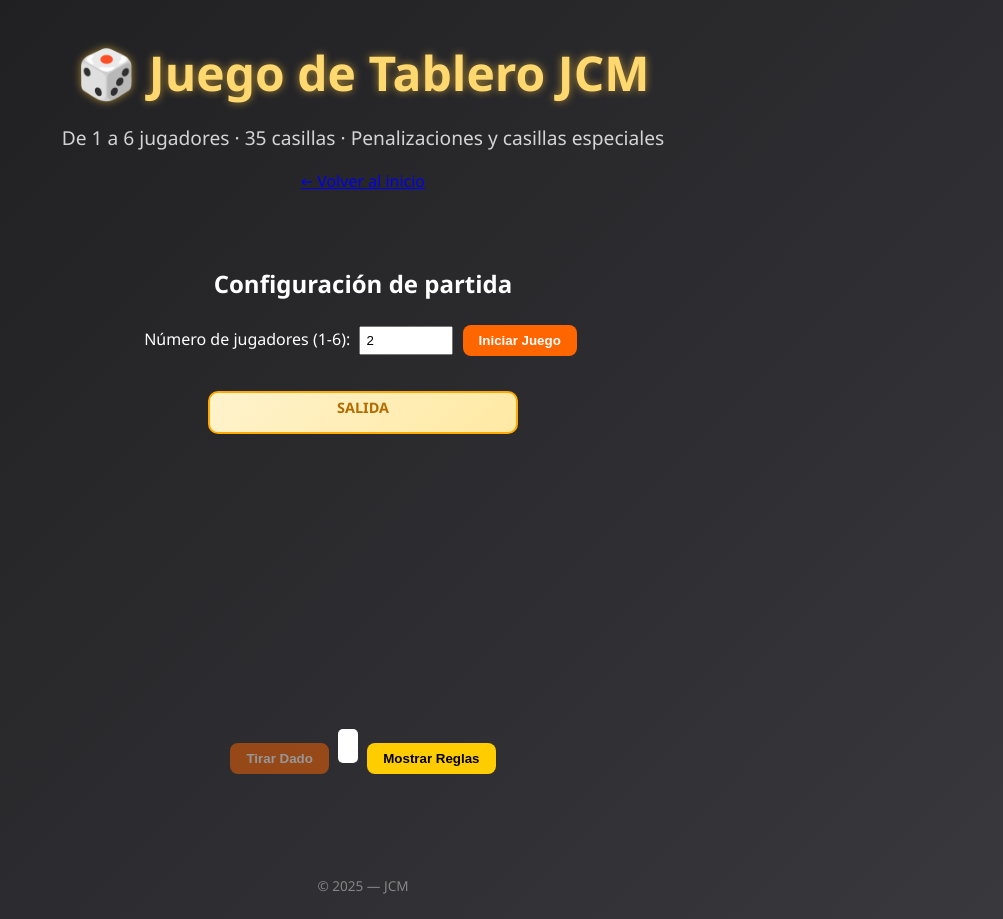
After one commit to jcm201080/juegosJCM, a Flask app: page /tablero-oca in a window 1280 px wide. The commit adds this page. Shown: the whole page, without its empty margins (277-1280 px from the left). Run offline with Flask 3, Linux system fonts and the light colour scheme.

Commit message:
juego del tablero

```diff
--- a/app.py
+++ b/app.py
@@ -29,7 +29,12 @@ def home():
 @app.route("/juego-mate")
 def juego_mate():
     # Aquí usamos tu index.html actual del juego
-    return render_template("index.html")
+    return render_template("juego_mate.html")
+
+# 🆕 Nueva ruta para el juego de tablero
+@app.route("/tablero-oca")
+def tablero_oca():
+    return render_template("tablero_oca.html")
 
 
 
--- /dev/null
+++ b/static/css/tablero_oca.css
@@ -0,0 +1,267 @@
+/* ========== LAYOUT GENERAL DEL JUEGO DE TABLERO ========== */
+
+.tablero-main {
+    max-width: 900px;
+    margin: 0 auto 40px;
+    padding: 0 15px 30px;
+}
+
+/* Reaprovechamos tu idea de #tablero_principal pero SIN tocar el <body> */
+#tablero_principal {
+    display: flex;
+    flex-direction: column;
+    align-items: center;
+    justify-content: flex-start; /* arriba, así entra todo bien */
+    min-height: 70vh;
+    margin: 0 auto;
+}
+
+/* Paneles superiores */
+.panel-config,
+.panel-nombres,
+.panel-controles,
+.panel-tablero {
+    margin-top: 15px;
+    text-align: center;
+}
+
+/* Inputs y botones */
+#configuracion input[type="number"] {
+    width: 80px;
+    padding: 5px;
+    margin-left: 5px;
+}
+
+#iniciarJuego,
+#tirarDado,
+#mostrarReglas,
+.btn-confirmar-jugadores {
+    margin: 5px;
+    padding: 8px 16px;
+    border-radius: 8px;
+    border: none;
+    cursor: pointer;
+    font-weight: 600;
+    background-color: #ff6600;
+    color: white;
+    transition: background-color 0.3s;
+}
+
+#iniciarJuego:hover,
+#tirarDado:hover,
+#mostrarReglas:hover,
+.btn-confirmar-jugadores:hover {
+    background-color: #cc5500;
+}
+
+#tirarDado:disabled {
+    opacity: 0.5;
+    cursor: not-allowed;
+}
+
+/* Contenedor de nombres */
+.panel-nombres {
+    display: flex;
+    flex-wrap: wrap;
+    justify-content: center;
+    gap: 8px;
+}
+
+.nombreJugador {
+    padding: 5px 8px;
+    border-radius: 6px;
+    border: 1px solid #ccc;
+}
+
+/* ========== TABLERO ========== */
+/* Reaprovechamos tu grid 7x5 con casillas de 40px */
+
+#tablero {
+    display: grid;
+    grid-template-columns: repeat(7, 40px);
+    grid-template-rows: repeat(5, 40px);
+    gap: 5px;
+    margin-bottom: 20px;
+    width: fit-content;
+    margin: 20px auto;
+}
+
+/* Casilla básica */
+.casilla {
+    display: flex;
+    align-items: center;
+    justify-content: center;
+    background-color: #fff;
+    border: 1px solid #ccc;
+    font-size: 16px;   /* 🔥 número más grande */
+    font-weight: bold;
+    position: relative;
+    color: black;      /* Asegura visibilidad */
+}
+
+
+/* Casillas especiales con color + icono */
+
+/* Avance extra (4 y 22) */
+.casilla.especial {
+    background-color: #ffcc00;
+}
+
+/* Penalización (12 y 19) */
+.casilla.penalizacion {
+    background-color: #ff6666;
+}
+
+/* ICONOS: carcel / estrella usando pseudo-elementos */
+/* Avance (⭐) y penalización (⛓️) */
+.casilla.especial::after,
+.casilla.penalizacion::after {
+    position: absolute;
+    bottom: 2px;
+    right: 3px;
+    font-size: 14px;  /* 🔥 más pequeño que antes */
+    opacity: 0.8;     /* no tapa el número */
+    pointer-events: none;
+}
+
+/* Casilla de salida (fuera del tablero) */
+/* ===== CASILLA DE SALIDA ===== */
+.casilla-salida {
+    margin: 0 auto 10px;
+    min-width: 160px;
+    padding: 5px 10px 10px;
+    border-radius: 10px;
+    border: 2px solid #ffaa00;
+    background: linear-gradient(135deg, #fff3cd, #ffe9a3);
+    display: flex;
+    flex-direction: column;      /* SALIDA arriba, fichas debajo */
+    align-items: center;
+    justify-content: center;
+    gap: 5px;
+    font-weight: bold;
+    position: relative;
+}
+
+.salida-fichas {
+    display: flex;
+    flex-wrap: wrap;             /* 👈 aquí está la magia del salto de línea */
+    justify-content: center;     /* centradas en cada fila */
+    gap: 6px;                    /* separación entre fichas */
+    width: 100%;
+}
+
+/* Texto SALIDA dentro */
+.casilla-salida .salida-label {
+    font-size: 0.9rem;
+    color: #b36b00;
+    text-transform: uppercase;
+}
+
+
+
+
+
+
+/* ⭐ para casilla especial (avance) */
+.casilla.especial::after {
+    content: "⭐";
+}
+
+/* ⛓️ para penalización (cárcel/pierde turno) */
+.casilla.penalizacion::after {
+    content: "⛓️";
+}
+
+/* Si algún día quieres cambiar de emoji a imagen, puedes usar:
+.casilla.penalizacion {
+    background-image: url('/static/img/perderTurno.jpg');
+    background-size: cover;
+}
+*/
+
+/* ========== FICHAS ========== */
+
+.ficha {
+    width: 30px;
+    height: 30px;
+    border-radius: 50%;
+    display: flex;
+    align-items: center;
+    justify-content: center;
+    color: white;
+    font-size: 10px;
+    font-weight: bold;
+    text-align: center;
+    position: absolute;
+    top: 50%;
+    left: 50%;
+    transform: translate(-50%, -50%);
+}
+
+/* Ficha dentro de la salida → comportamiento normal */
+.casilla-salida .ficha {
+    position: static;
+    transform: none;
+    width: 28px;
+    height: 28px;
+}
+
+
+/* ========== ESTADO DEL JUEGO ========== */
+
+#estadoJuego {
+    margin-top: 20px;
+    font-size: 1.2rem;
+    color: black;
+    background-color: white;
+    padding: 5px 10px;
+    display: inline-block;
+    border-radius: 5px;
+    min-height: 24px;
+}
+
+/* ========== REGLAS ========== */
+/* Usamos tu estilo de caja oscura translúcida */
+
+.reglas {
+    color: white;
+    background-color: rgba(0, 0, 0, 0.8);
+    padding: 15px;
+    border-radius: 10px;
+    width: 60%;
+    margin: 20px auto;
+    text-align: center;
+    display: none; /* el JS la muestra/oculta */
+}
+
+.reglas h1 {
+    font-size: 1.3rem;
+    margin-bottom: 10px;
+}
+
+/* Botón de reglas (ya viene del bloque de botones) pero afinamos un poco */
+#mostrarReglas {
+    background-color: #ffcc00;
+    color: black;
+}
+
+#mostrarReglas:hover {
+    background-color: #ffaa00;
+}
+
+/* ========== RESPONSIVE ========== */
+
+@media (max-width: 600px) {
+    #tablero {
+        transform: scale(0.9);
+        transform-origin: center;
+    }
+
+    .reglas {
+        width: 90%;
+    }
+
+    #estadoJuego {
+        font-size: 1rem;
+    }
+}
--- /dev/null
+++ b/static/js/tablero_oca.js
@@ -0,0 +1,203 @@
+document.addEventListener("DOMContentLoaded", function() {
+    const tablero = document.getElementById("tablero");
+    const salidaDiv = document.getElementById("salida");
+    const salidaFichasDiv = document.getElementById("salida-fichas"); // 👈 NUEVO
+    const tirarDadoBtn = document.getElementById("tirarDado");
+    const estadoJuego = document.getElementById("estadoJuego");
+    const numJugadoresInput = document.getElementById("numJugadores");
+    const iniciarJuegoBtn = document.getElementById("iniciarJuego");
+    const nombresJugadoresDiv = document.getElementById("nombresJugadores");
+    const btnMostrarReglas = document.getElementById("mostrarReglas");
+    const contenedorReglas = document.querySelector(".reglas");
+
+    if (!tablero || !tirarDadoBtn || !estadoJuego || !numJugadoresInput || !iniciarJuegoBtn) {
+        return;
+    }
+
+    let jugadores = [];
+    let turno = 0;
+    let juegoTerminado = false;
+    let jugadoresPenalizados = new Set();
+
+    tirarDadoBtn.disabled = true;
+
+    iniciarJuegoBtn.addEventListener("click", function() {
+        const numJugadores = parseInt(numJugadoresInput.value);
+        if (isNaN(numJugadores) || numJugadores < 1 || numJugadores > 6) {
+            alert("El número de jugadores debe estar entre 1 y 6.");
+            return;
+        }
+
+        nombresJugadoresDiv.innerHTML = "";
+        jugadores = [];
+
+        for (let i = 0; i < numJugadores; i++) {
+            const input = document.createElement("input");
+            input.type = "text";
+            input.placeholder = `Nombre del jugador ${i + 1}`;
+            input.classList.add("nombreJugador");
+            nombresJugadoresDiv.appendChild(input);
+        }
+
+        const confirmarBtn = document.createElement("button");
+        confirmarBtn.textContent = "Confirmar nombres";
+        confirmarBtn.classList.add("btn-confirmar-jugadores");
+        confirmarBtn.addEventListener("click", iniciarPartida);
+        nombresJugadoresDiv.appendChild(confirmarBtn);
+    });
+
+    function iniciarPartida() {
+        const inputs = document.querySelectorAll(".nombreJugador");
+        jugadores = [];
+
+        inputs.forEach((input, i) => {
+            let nombre = input.value.trim();
+            if (nombre === "") nombre = `Jugador ${i + 1}`;
+            jugadores.push({ nombre, posicion: -1, ficha: null });
+        });
+
+        tablero.innerHTML = "";
+        turno = 0;
+        juegoTerminado = false;
+        jugadoresPenalizados.clear();
+        estadoJuego.textContent = "";
+
+        // 🔄 limpiar también las fichas de salida
+        if (salidaFichasDiv) {
+            salidaFichasDiv.innerHTML = "";
+        }
+
+        for (let i = 1; i <= 35; i++) {
+            const casilla = document.createElement("div");
+            casilla.classList.add("casilla");
+
+            const numero = document.createElement("span");
+            numero.classList.add("numero");
+            numero.textContent = i;
+            casilla.appendChild(numero);
+
+            if (i === 12 || i === 19) {
+                casilla.classList.add("penalizacion");
+            } else if (i === 4 || i === 22) {
+                casilla.classList.add("especial");
+            }
+
+            tablero.appendChild(casilla);
+        }
+
+        // Fichas en SALIDA
+        jugadores.forEach((jugador, index) => {
+            const ficha = document.createElement("div");
+            ficha.classList.add("ficha");
+            ficha.textContent = jugador.nombre;
+            ficha.style.backgroundColor = `hsl(${index * 60}, 70%, 50%)`;
+            jugador.ficha = ficha;
+            jugador.posicion = -1;
+
+            if (salidaFichasDiv) {           // 👈 AQUÍ EL CAMBIO
+                salidaFichasDiv.appendChild(ficha);
+            }
+        });
+
+        tirarDadoBtn.disabled = false;
+        estadoJuego.textContent = "Partida iniciada. Empieza " + jugadores[0].nombre;
+    }
+
+    function moverJugador(jugador, pasos) {
+        // Quitar ficha de donde esté
+        if (jugador.posicion >= 0) {
+            const casillaActual = tablero.children[jugador.posicion];
+            if (casillaActual && casillaActual.contains(jugador.ficha)) {
+                casillaActual.removeChild(jugador.ficha);
+            }
+        } else {
+            // Está en SALIDA
+            if (salidaFichasDiv && salidaFichasDiv.contains(jugador.ficha)) { // 👈 CAMBIO
+                salidaFichasDiv.removeChild(jugador.ficha);
+            }
+        }
+
+        let nuevaPosicion = jugador.posicion + pasos;
+        const casillaFinal = 34;
+
+        if (nuevaPosicion > casillaFinal) {
+            let exceso = nuevaPosicion - casillaFinal;
+            nuevaPosicion = casillaFinal - exceso;
+            estadoJuego.textContent = `${jugador.nombre} saca un ${pasos} y rebota, retrocede a la casilla ${nuevaPosicion + 1}.`;
+        }
+
+        jugador.posicion = nuevaPosicion;
+        const numeroCasilla = jugador.posicion + 1;
+
+        if (jugador.posicion === casillaFinal) {
+            estadoJuego.textContent = `${jugador.nombre} ha ganado el juego 🎉`;
+            juegoTerminado = true;
+            tirarDadoBtn.disabled = true;
+
+            const casillaGanadora = tablero.children[jugador.posicion];
+            if (casillaGanadora) {
+                casillaGanadora.appendChild(jugador.ficha);
+            }
+            return false;
+        }
+
+        if (numeroCasilla === 12 || numeroCasilla === 19) {
+            estadoJuego.textContent = `${jugador.nombre} cae en una casilla de penalización y pierde un turno. ☠️`;
+            jugadoresPenalizados.add(jugador.nombre);
+        } else if (numeroCasilla === 4 || numeroCasilla === 22) {
+            estadoJuego.textContent = `${jugador.nombre} cae en una casilla especial y avanza 2 casillas más ✨`;
+            jugador.posicion = Math.min(jugador.posicion + 2, casillaFinal);
+        }
+
+        const nuevaCasilla = tablero.children[jugador.posicion];
+        if (nuevaCasilla) {
+            nuevaCasilla.appendChild(jugador.ficha);
+        }
+
+        return true;
+    }
+
+    function tirarDado() {
+        return Math.floor(Math.random() * 6) + 1;
+    }
+
+    tirarDadoBtn.addEventListener("click", function() {
+        if (juegoTerminado) return;
+        if (jugadores.length === 0) {
+            estadoJuego.textContent = "Primero inicia la partida.";
+            return;
+        }
+
+        const jugadorActual = jugadores[turno];
+
+        if (jugadoresPenalizados.has(jugadorActual.nombre)) {
+            estadoJuego.textContent = `${jugadorActual.nombre} pierde su turno por penalización.`;
+            jugadoresPenalizados.delete(jugadorActual.nombre);
+            turno = (turno + 1) % jugadores.length;
+            return;
+        }
+
+        const pasos = tirarDado();
+        estadoJuego.textContent = `${jugadorActual.nombre} tira el dado y saca un ${pasos}.`;
+
+        if (moverJugador(jugadorActual, pasos)) {
+            turno = (turno + 1) % jugadores.length;
+        } else if (juegoTerminado) {
+            tirarDadoBtn.disabled = true;
+        }
+    });
+
+    if (btnMostrarReglas && contenedorReglas) {
+        contenedorReglas.style.display = "none";
+
+        btnMostrarReglas.addEventListener("click", function() {
+            if (contenedorReglas.style.display === "none") {
+                contenedorReglas.style.display = "block";
+                btnMostrarReglas.textContent = "Ocultar Reglas";
+            } else {
+                contenedorReglas.style.display = "none";
+                btnMostrarReglas.textContent = "Mostrar Reglas";
+            }
+        });
+    }
+});
--- /dev/null
+++ b/templates/tablero_oca.html
@@ -0,0 +1,69 @@
+<!-- templates/tablero_oca.html -->
+<!DOCTYPE html>
+<html lang="es">
+
+<head>
+    <meta charset="UTF-8">
+    <title>🎲 Juego de Tablero JCM</title>
+    <link rel="stylesheet" href="{{ url_for('static', filename='css/style.css') }}">
+    <link rel="stylesheet" href="{{ url_for('static', filename='css/tablero_oca.css') }}">
+</head>
+
+<body class="home-body">
+
+    <header class="main-header">
+        <h1>🎲 Juego de Tablero JCM</h1>
+        <p>De 1 a 6 jugadores · 35 casillas · Penalizaciones y casillas especiales</p>
+        <a class="btn-secondary" href="{{ url_for('home') }}">← Volver al inicio</a>
+    </header>
+
+    <!-- 👇 Aquí el id que enlazamos con el CSS -->
+    <main id="tablero_principal" class="tablero-main">
+
+        <section id="configuracion" class="panel-config">
+            <h2>Configuración de partida</h2>
+            <label for="numJugadores">Número de jugadores (1-6):</label>
+            <input type="number" id="numJugadores" min="1" max="6" value="2">
+            <button id="iniciarJuego">Iniciar Juego</button>
+        </section>
+
+        <section id="nombresJugadores" class="panel-nombres">
+            <!-- Inputs dinámicos -->
+        </section>
+
+        <section class="panel-tablero">
+            <div id="salida" class="casilla-salida">
+                <span class="salida-label">SALIDA</span>
+                <div id="salida-fichas" class="salida-fichas"></div>
+            </div>
+
+
+            <div id="tablero"></div>
+        </section>
+
+
+        <section class="panel-controles">
+            <button id="tirarDado">Tirar Dado</button>
+            <div id="estadoJuego"></div>
+            <button id="mostrarReglas">Mostrar Reglas</button>
+        </section>
+
+        <section class="reglas">
+            <h1>Cómo funciona el juego de tablero</h1>
+            <p>🔢 <strong>Tablero:</strong> 35 casillas numeradas del 1 al 35.</p>
+            <p>👥 <strong>Jugadores:</strong> De 1 a 6, cada uno con su ficha de color.</p>
+            <p>☠️ <strong>Casillas 12 y 19:</strong> Penalización, pierdes un turno (icono de cárcel).</p>
+            <p>✨ <strong>Casillas 4 y 22:</strong> Avanzas 2 casillas extra (icono bonito ⭐).</p>
+            <p>🏁 <strong>Objetivo:</strong> llegar exactamente a la casilla 35 (con rebote si te pasas).</p>
+        </section>
+
+    </main>
+
+    <footer class="footer">
+        <p>© 2025 — JCM</p>
+    </footer>
+
+    <script src="{{ url_for('static', filename='js/tablero_oca.js') }}"></script>
+</body>
+
+</html>
```
Also changed, not shown: templates/home.html (+7 -5 lines), templates/juego_mate.html (renamed from templates/index.html).
